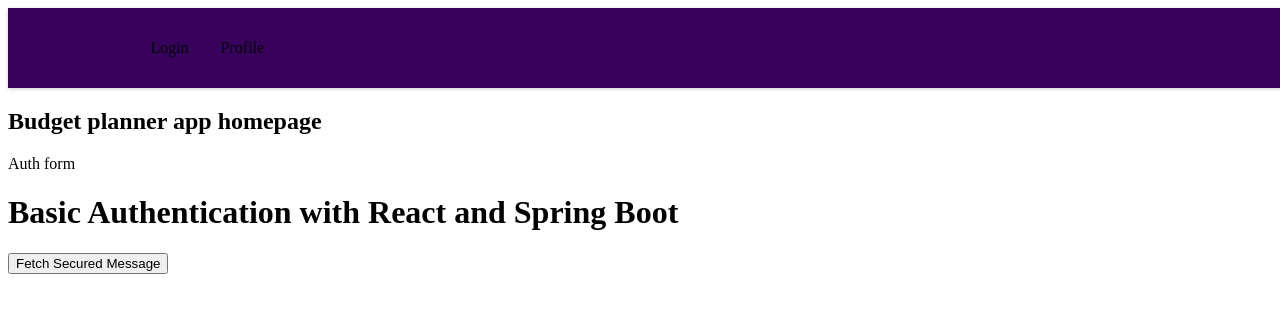
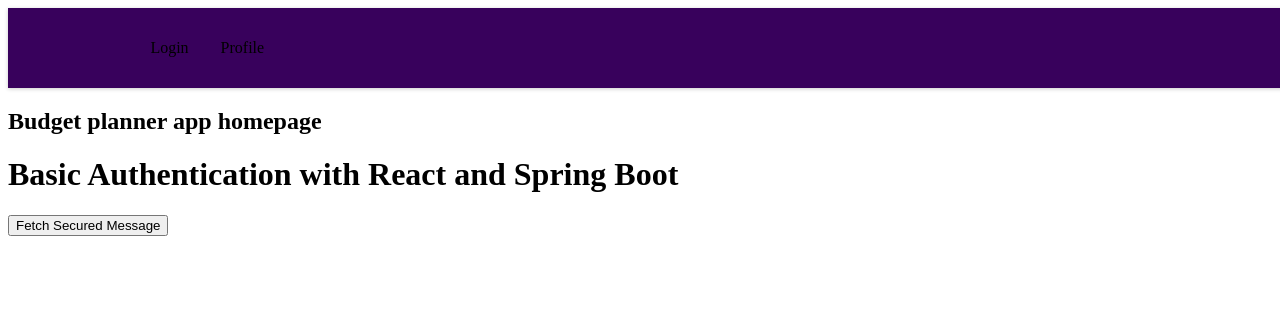
Before and after one commit to melikussa/budget-planner, a React (Create React App) app in the folder client/budget-planner-web/: page / in a window 1280 px wide. Shown: the top 312 px of the page. Built offline with nearby package versions, Linux system fonts and the light colour scheme.

Commit message:
added routes to the starting pages

```diff
--- a/client/budget-planner-web/src/App.js
+++ b/client/budget-planner-web/src/App.js
@@ -1,41 +1,46 @@
-import HomePage from './pages/HomePage';
-import AuthPage from './pages/AuthPage';
-import ProfilePage from './pages/ProfilePage';
-import Layout from './components/Layout/Layout';
-import { Route, Routes, Navigate } from 'react-router-dom';
-import {useState} from 'react';
+import React, { useState } from "react";
+import { Routes, Route, Navigate } from "react-router-dom";
 
+import HomePage from "./pages/HomePage";
+import AuthPage from "./pages/AuthPage";
+import ProfilePage from "./pages/ProfilePage";
+import Layout from "./components/Layout/Layout";
 
 function App() {
 
-  const [message, setMessage] = useState('');
+  const [message, setMessage] = useState("");
   const fetchSecuredMessage = async () => {
-        const username = 'demo_user'; // ეს მერე ნამდვილი იუზერით შევცვალოთ
-        const password = 'demo_pass'; // ას ნამდვილი პაროლით შევცვალოთ
-        const token = btoa(`${username}:${password}`);  // Encode credentials in base64
-        const response = await fetch('http://localhost:8080/hello/lika', {
+    const username = "demo_user"; // ეს მერე ნამდვილი იუზერით შევცვალოთ
+    const password = "demo_pass"; // ას ნამდვილი პაროლით შევცვალოთ
+    const token = btoa(`${username}:${password}`); // Encode credentials in base64
+    const response = await fetch("http://localhost:8080/hello/lika", {
       headers: {
-                'Authorization': `Basic ${token}`
-            }
+        Authorization: `Basic ${token}`,
+      },
     });
     const data = await response.text();
     setMessage(data);
   };
 
+
   return (
+     <div>
         <Layout>
-      <div>
-      <HomePage/>
-      <AuthPage />
-      <ProfilePage />
-      </div>
+          <Routes>
+            <Route path="/" element={<HomePage />} />
+            <Route path="/auth" element={<AuthPage />} />
+            <Route path="/profile" element={<ProfilePage />} />
+            <Route path="*" element={<Navigate to="/" replace />} />
+          </Routes>
+        </Layout>
+
 
       <div>
          <h1>Basic Authentication with React and Spring Boot</h1>
          <button onClick={fetchSecuredMessage}>Fetch Secured Message</button>
          <p>{message}</p>
       </div>
-    </Layout>
+    </div>
   );
 }
 
--- a/client/budget-planner-web/src/index.js
+++ b/client/budget-planner-web/src/index.js
@@ -1,4 +1,6 @@
+import React from 'react';
 import ReactDOM from 'react-dom';
+import { BrowserRouter as Router } from 'react-router-dom';
 import App from './App';
 
-ReactDOM.render(<App />, document.getElementById('root'));
+ReactDOM.render(<Router><App /></Router>, document.getElementById('root'));
```
Also changed, not shown: client/budget-planner-web/package.json (+6 -3 lines), 1 other file (tests, documents, lock files or other folders). Lines whose indentation alone changed are shown as unchanged.
